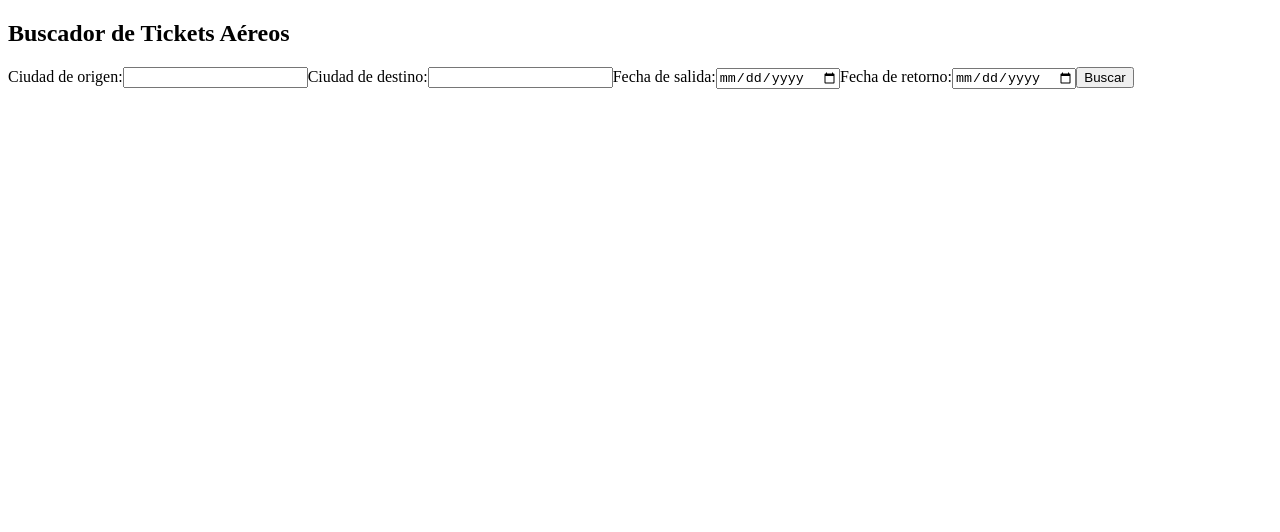
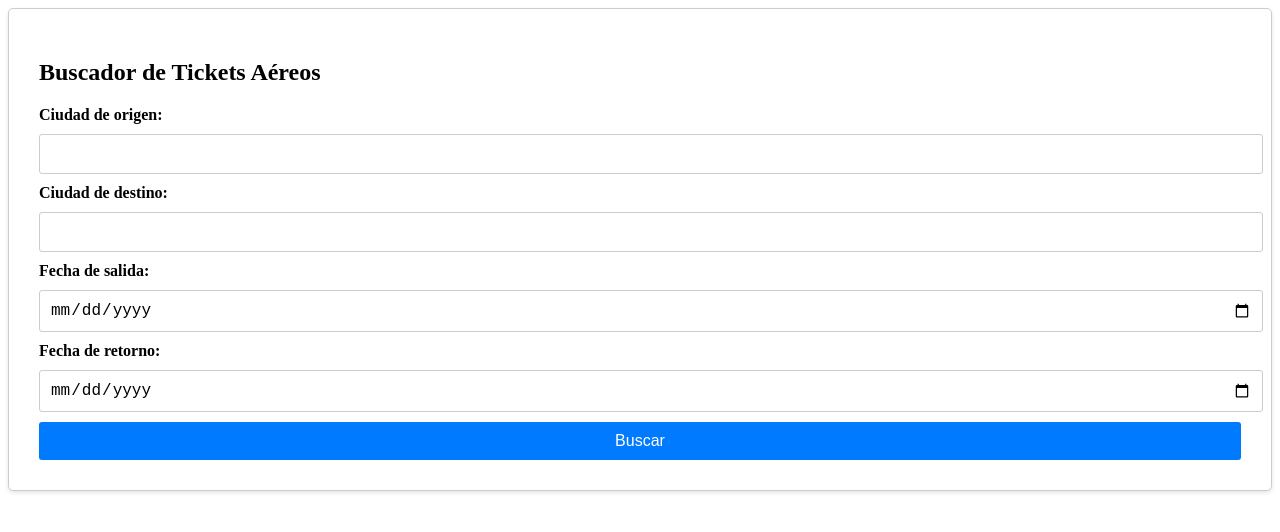
Before and after one commit to wilderbravo/dr-frontend, a Vue app: page / in a window 1280 px wide. Shown: the top 532 px of the page. Built offline with nearby package versions, Linux system fonts and the light colour scheme.

Commit message:
Refactor: Quitar código comentado y agregar estilos

```diff
--- a/src/components/FlightSearch.vue
+++ b/src/components/FlightSearch.vue
@@ -1,5 +1,5 @@
 <template>
-  <div>
+  <div class="container">
     <h2>Buscador de Tickets Aéreos</h2>
     <form @submit.prevent="searchFlights">
       <label for="origin">Ciudad de origen:</label>
--- a/src/views/FlightResults.vue
+++ b/src/views/FlightResults.vue
@@ -36,3 +36,55 @@ export default {
   margin-bottom: 10px;
 }
 </style>
+
+<style>
+.container {
+  max-width: 100%;
+  margin: 2 auto;
+  padding: 30px;
+  border: 1px solid #ccc;
+  border-radius: 5px;
+  box-shadow: 0 2px 4px rgba(0, 0, 0, 0.1);
+}
+
+.title {
+  font-size: 24px;
+  margin-bottom: 20px;
+}
+
+.flight-list {
+  display: grid;
+  grid-gap: 20px;
+}
+
+.flight-card {
+  display: grid;
+  grid-gap: 10px;
+  padding: 10px;
+  border: 1px solid #ccc;
+  border-radius: 3px;
+  box-shadow: 0 2px 4px rgba(0, 0, 0, 0.1);
+}
+
+.flight-info {
+  display: grid;
+  grid-gap: 5px;
+}
+
+.price {
+  font-size: 18px;
+  font-weight: bold;
+}
+
+.airline {
+  font-size: 16px;
+}
+
+.stops {
+  font-size: 16px;
+}
+
+.duration {
+  font-size: 16px;
+}
+</style>
--- a/src/views/Home.vue
+++ b/src/views/Home.vue
@@ -46,7 +46,7 @@ export default {
           duration: "3h 45m",
         },
       ];
-      // Utilizar el hook "useStore" para acceder al store y establecer los resultados de búsqueda
+
       const store = useStore();
       store.setSearchResults(searchResults);
       store.setShowResults(true);
@@ -55,3 +55,51 @@ export default {
   },
 };
 </script>
+<style>
+.container {
+  max-width: 100%;
+  margin: 2 auto;
+  padding: 30px;
+  border: 1px solid #ccc;
+  border-radius: 5px;
+  box-shadow: 0 2px 4px rgba(0, 0, 0, 0.1);
+}
+
+.title {
+  font-size: 24px;
+  margin-bottom: 20px;
+}
+
+form {
+  display: grid;
+  grid-gap: 10px;
+}
+
+label {
+  font-weight: bold;
+}
+
+input[type="text"],
+input[type="date"] {
+  width: 100%;
+  padding: 10px;
+  border: 1px solid #ccc;
+  border-radius: 3px;
+  font-size: 16px;
+}
+
+button {
+  padding: 10px;
+  background-color: #007bff;
+  color: #fff;
+  border: none;
+  border-radius: 3px;
+  font-size: 16px;
+  cursor: pointer;
+  transition: background-color 0.2s;
+}
+
+button:hover {
+  background-color: #0056b3;
+}
+</style>
```
Also changed, not shown: src/main.js (+0 -45 lines).
